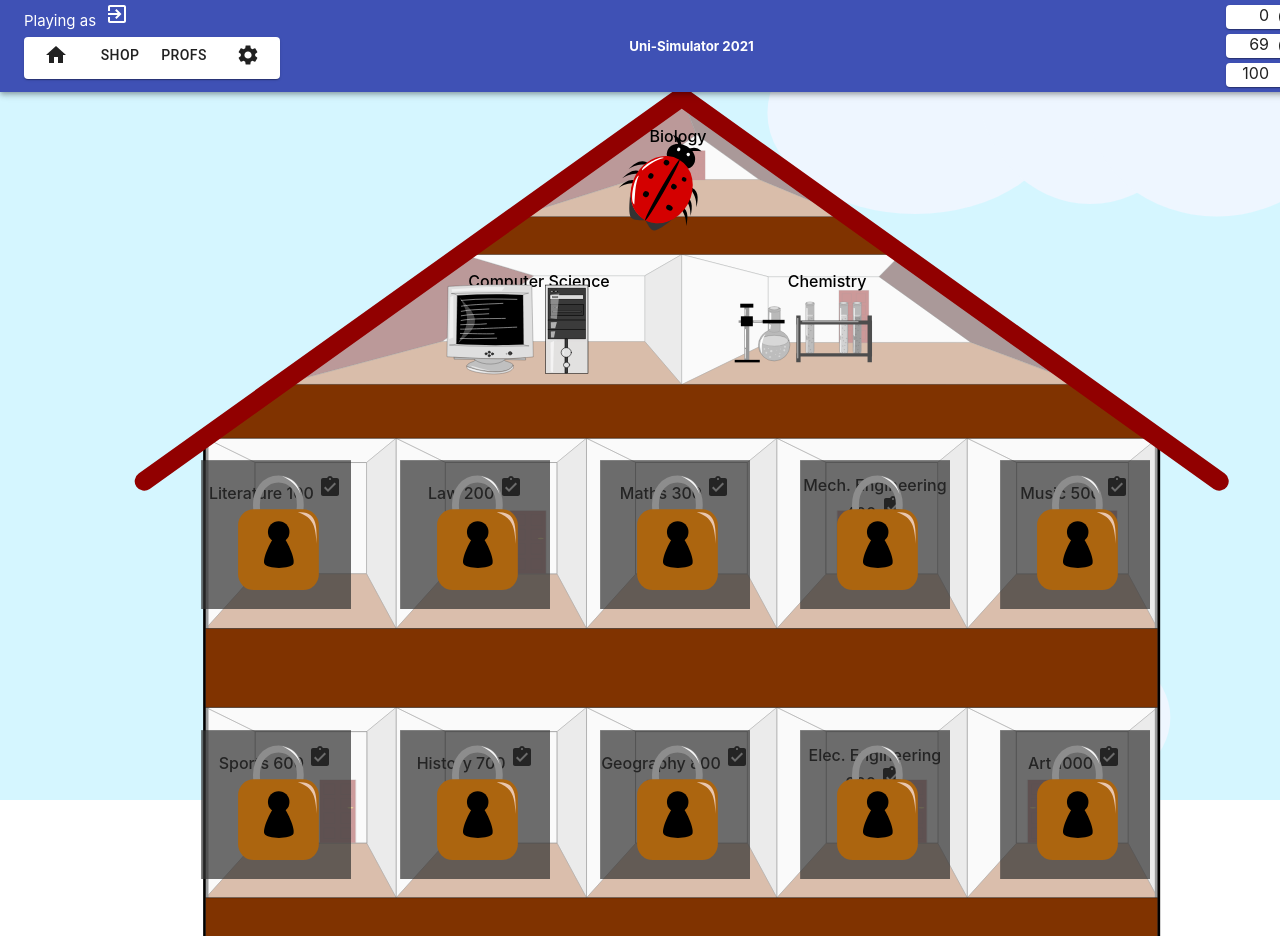
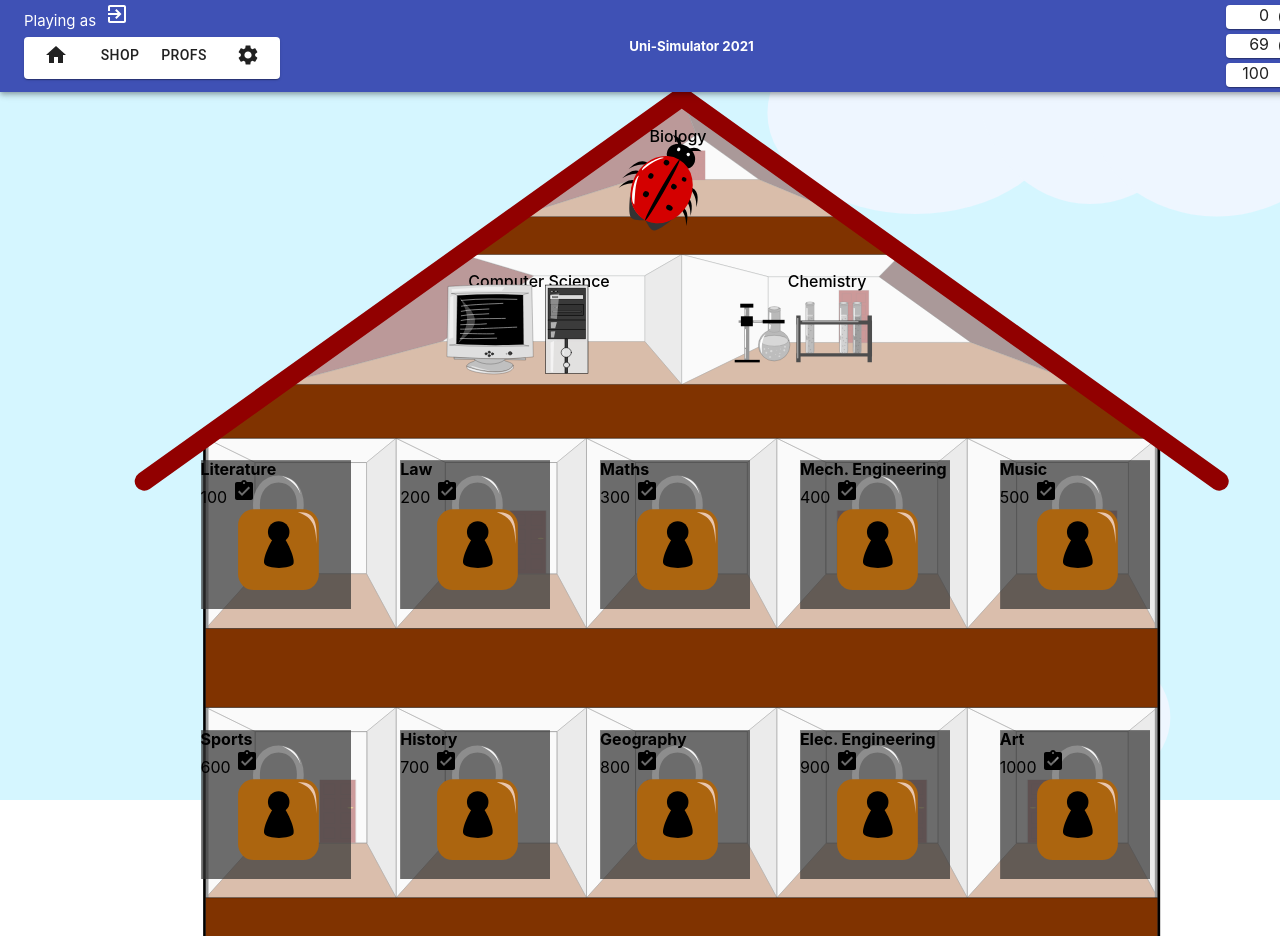
Before and after one commit to daniel11609/uni_simulator2021, a React (Create React App) app: page / in a window 1280 px wide. Both pictures are taken after a click on the button "Play". Shown: the top 936 px of the page. Built offline with nearby package versions, Linux system fonts and the light colour scheme.

Commit message:
fixed room labels

```diff
--- a/src/components/CGU/Room.js
+++ b/src/components/CGU/Room.js
@@ -62,9 +62,14 @@ export default class Room extends React.Component {
                     this.props.room.locked ? (  // locked
                         <div className="locked-room" onClick={()=>{this.buyRoom()}}>
                             <img className="locked-room locked-img" src="/misc/locked_room.svg" />
-                            <p style={{textAlign: "center", fontWeight: "500"}}>
-                                {this.props.room.name+" "} <span class="badge bg-secondary">{this.props.room.price} <AssignmentTurnedInIcon></AssignmentTurnedInIcon></span>
-                                </p>
+                            <div style={{position: "absolute"}}>
+                                <div style={{fontWeight: "700"}}>
+                                    {this.props.room.name}
+                                </div>
+                                <div>
+                                    <span className="badge bg-secondary">{this.props.room.price} <AssignmentTurnedInIcon/></span>
+                                </div>
+                            </div>
                         </div>
                     ) : ( // unlocked - roof rooms get special css treatment
                         <div id={this.props.room.id} className={"unlocked-room " + (this.props.room.id === 1 ? ("roof-2nd") : (this.props.room.id < 4 ? ("roof-1st") : ("")))}
```
